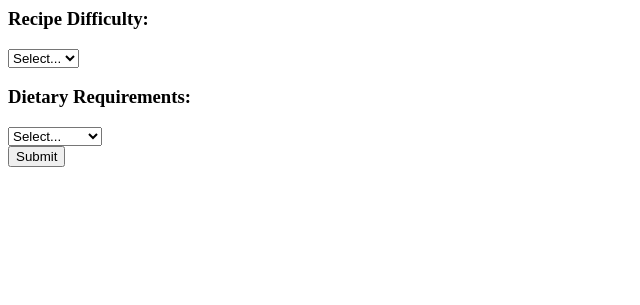
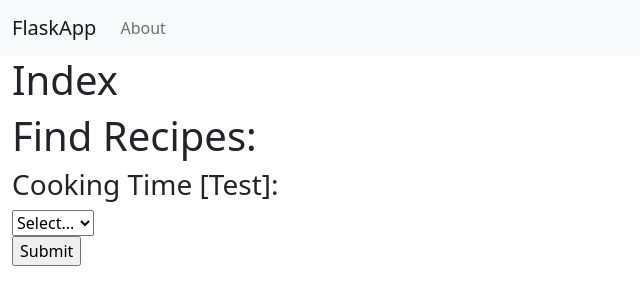
Before and after one commit to JHoweWowe/Honours-Project-Code, a Flask app: page / in a window 1280 px wide. Shown: the top 305 px of the page, without its empty margins (0-640 px from the left). Run offline with Flask 2, Linux system fonts and the light colour scheme; some libraries are stand-ins or nearby versions.

Commit message:
Create basic outline of web app

```diff
--- a/app.py
+++ b/app.py
@@ -1,8 +1,8 @@
-from bson import json_util, ObjectId
+from flask import Flask, render_template, Response, request, redirect
+from flask_pymongo import PyMongo
+from bson.objectid import ObjectId
+
 import json
-
-from flask import Flask, render_template
-from flask_pymongo import PyMongo
 
 app = Flask(__name__)
 mongo = PyMongo(app, uri="mongodb://localhost:27017/honours-proj-website-recipes")
@@ -11,9 +11,30 @@ mongo = PyMongo(app, uri="mongodb://localhost:27017/honours-proj-website-recipes
 def index():
     return render_template('index.html')
 
-@app.route('/test')
-def meow():
-    test = mongo.db.bbcgoodfood.find({"title": "Halloumi flatbreads"})
-    first = list(test)[0]
-    page_sanitized = json.loads(json_util.dumps(first))
-    return page_sanitized
+# Test with filters as arguments
+@app.route('/', methods=['POST'])
+def search_recipes():
+    filters = []
+    time = request.form['cooking-time']
+    print(time)
+    #return get_recipe_data(time)
+    return test_get_recipe_data(time)
+
+@app.route('/test-route-recipes', methods=['GET'])
+def test_get_recipe_data(time):
+    #return render_template('comments.html', comments=test_comments)
+    try:
+        data = list(mongo.db.bbcgoodfood.find({"time": time})) # Takes recipes with 50 mins
+        for recipe in data:
+            recipe["_id"] = str(recipe["_id"])
+        return render_template('recipes.html', data=data)
+
+    except Exception as ex:
+        print(ex)
+        return Response(response= json.dumps({"message": "cannot read recipes"}), status=500, mimetype="application/json")
+
+# Routing for a specific recipe - perhaps add it as URL, pass recipe as parameter
+@app.route('/recipe/<id>', methods=['GET'])
+def view_recipe(id):
+    recipe_data = mongo.db.bbcgoodfood.find_one({"_id": ObjectId(id)})
+    return render_template('recipe.html', id=id, recipe_data = recipe_data) # Data passed redudantly
--- /dev/null
+++ b/static/base.css
@@ -0,0 +1,3 @@
+/** TBC - may refer to old code developed earlier **/
+
+/** Includes Header **/
--- a/static/main.css
+++ /dev/null
@@ -1 +0,0 @@
-/** TBC - may refer to old code developed earlier **/
--- /dev/null
+++ b/templates/base.html
@@ -0,0 +1,42 @@
+<!DOCTYPE html>
+<html lang="en">
+<head>
+    <meta charset="UTF-8">
+    <meta name="viewport" content="width=device-width, initial-scale=1">
+    <link rel="stylesheet" type="text/css" href="../static/base.css">
+    <title>{% block title %} {% endblock %} - FlaskApp</title>
+
+    <!-- Bootstrap CSS -->
+    <link href="https://cdn.jsdelivr.net/npm/bootstrap@5.1.0/dist/css/bootstrap.min.css" rel="stylesheet" integrity="sha384-KyZXEAg3QhqLMpG8r+8fhAXLRk2vvoC2f3B09zVXn8CA5QIVfZOJ3BCsw2P0p/We" crossorigin="anonymous">
+
+</head>
+
+<body>
+
+    <!-- HEADER -->
+    <nav class="navbar navbar-expand-md navbar-light bg-light">
+        <div class="container-fluid">
+            <a class="navbar-brand" href="{{ url_for('index') }}">FlaskApp</a>
+            <button class="navbar-toggler" type="button" data-bs-toggle="collapse" data-bs-target="#navbarNav" aria-controls="navbarNav" aria-expanded="false" aria-label="Toggle navigation">
+            <span class="navbar-toggler-icon"></span>
+            </button>
+            <div class="collapse navbar-collapse" id="navbarNav">
+                <ul class="navbar-nav">
+                    <li class="nav-item">
+                    <a class="nav-link" href="#">About</a>
+                    </li>
+                </ul>
+            </div>
+        </div>
+    </nav>
+
+    <div class="content">
+        {% block content %} {% endblock %}
+    </div>
+
+    <!-- Optional JS -->
+    <script src="https://cdn.jsdelivr.net/npm/bootstrap@5.1.0/dist/js/bootstrap.bundle.min.js" integrity="sha384-U1DAWAznBHeqEIlVSCgzq+c9gqGAJn5c/t99JyeKa9xxaYpSvHU5awsuZVVFIhvj" crossorigin="anonymous"></script>
+
+</body>
+
+</html>
--- a/templates/index.html
+++ b/templates/index.html
@@ -1,23 +1,20 @@
-<div class="form_container">
-    <form id="searchRecipeForm" method="post">
-      <h3>Recipe Difficulty:</h3>
-      <select name="recipeDifficulty">
+{% extends 'base.html' %}
+
+{% block content %}
+  <div class="container-fluid">
+    <h1>{% block title %} Index {% endblock %}</h1>
+    <h1>Find Recipes:</h1>
+    <form id="search-recipe-form" action="/" method="post">
+      <h3>Cooking Time [Test]:</h3>
+      <select name="cooking-time">
         <option value="">Select...</option>
-        <option value="Easy">Easy</option>
-        <option value="Medium">Medium</option>
-        <option value="Hard">Hard</option>
+        <option value="30 mins">30 mins</option>
+        <option value="50 mins">50 mins</option>
       </select>
-      <h3>Dietary Requirements:</h3>
-      <select name="dietaryRequirements">
-        <option value="">Select...</option>
-        <option value="Vegetarian">Vegetarian</option>
-        <option value="Gluten-Free">Gluten-Free</option>
-        <option value="Dairy-Free">Dairy-Free</option>
-        <option value="Pescatarian">Pescatarian</option>
-        <option value="Vegan">Vegan</option>
-      </select> <br>
-      <div class="submit_container">
+      <div class="submit-container">
         <input type="submit" value="Submit" name="submit">
       </div>
+
     </form>
   </div>
+{% endblock %}
```
Also changed, not shown: templates/recipe.html (added, +13 -0 lines), templates/recipes.html (added, +19 -0 lines), web_scrapping_module.py (+32 -12 lines), README.md, static/default_image.jpg (added).
